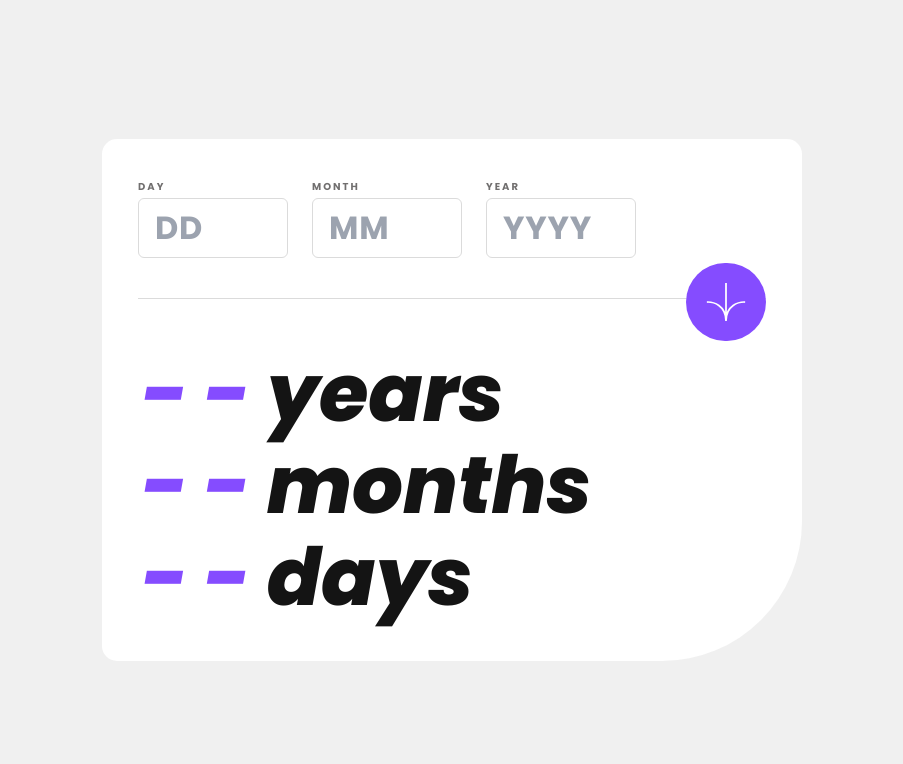
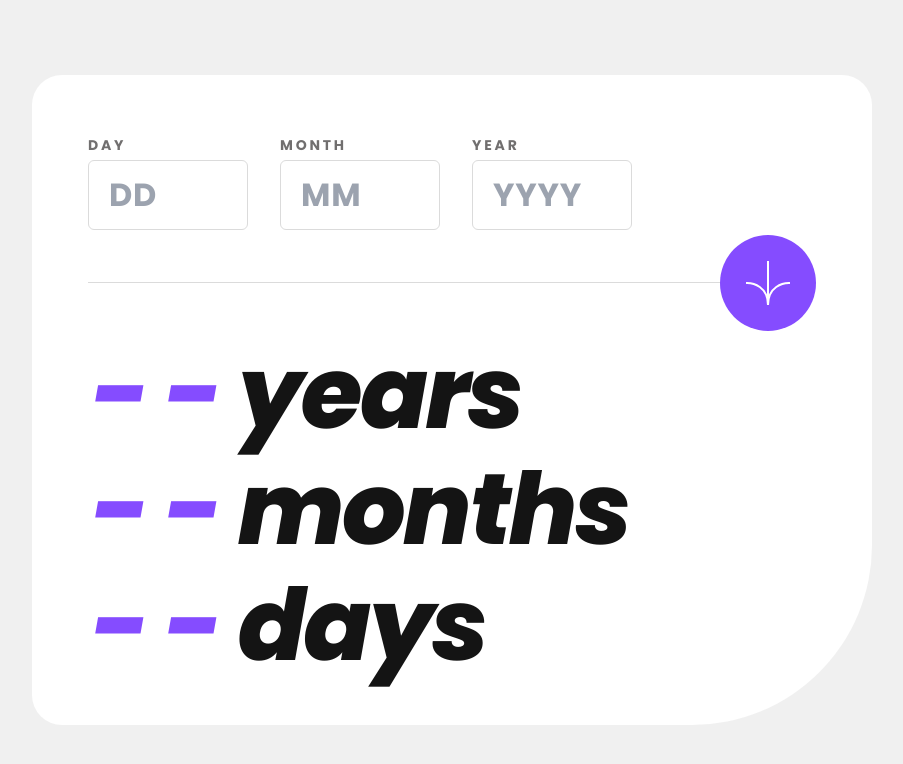
Before and after one commit to ippotheboxer/age-calculator-app, a React (Vite) app: page / in a window 1280 px wide. Shown: the top 764 px of the page, without its empty margins (188-1091 px from the left). Built offline with nearby package versions, Linux system fonts and the light colour scheme.

Commit message:
Make desktop size bigger

```diff
--- a/src/components/BirthForm.tsx
+++ b/src/components/BirthForm.tsx
@@ -79,8 +79,8 @@ const BirthForm: React.FC<BirthdateFormProps> = ({ onSubmit }) => {
 
   return (
     <form onSubmit={(e) => handleSubmit(e)}>
-        <div className='flex flex-row pb-6 pr-16 mb-4 pt-1'>
-            <div className='flex flex-col pr-6'>
+        <div className='flex flex-row pb-9 pr-16 mb-4 pt-1'>
+            <div className='flex flex-col md:pr-8 pr-4'>
                 <label className={`labelText ${
                   errors.day && 'text-lightRed'}`}
                 htmlFor='day'>Day</label>
@@ -96,7 +96,7 @@ const BirthForm: React.FC<BirthdateFormProps> = ({ onSubmit }) => {
                 {errors.day && <p className="poppins-regular-italic text-lightRed text-xs mt-1">{errors.day}</p>}
             </div>
 
-            <div className='flex flex-col pr-6'>
+            <div className='flex flex-col md:pr-8 pr-4'>
                 <label className={`labelText ${
                   errors.month && 'text-lightRed'}`}
                 htmlFor='month'>Month</label>
@@ -112,7 +112,7 @@ const BirthForm: React.FC<BirthdateFormProps> = ({ onSubmit }) => {
                 {errors.month && <p className="poppins-regular-italic text-lightRed text-xs mt-1">{errors.month}</p>}
             </div>
 
-            <div className='flex flex-col pr-6'>
+            <div className='flex flex-col md:pr-6'>
                 <label className={`labelText ${
                   errors.year && 'text-lightRed'}`}
                 htmlFor='year'>Year</label>
@@ -129,10 +129,10 @@ const BirthForm: React.FC<BirthdateFormProps> = ({ onSubmit }) => {
             </div>
 
         </div>
-        <div className='flex items-center justify-center lg:self-end lg:justify-end border-t border-t-lightGrey'>
+        <div className='flex items-center justify-center md:self-end md:justify-end border-t border-t-lightGrey'>
             <button
             type='submit'
-            className='bg-purple rounded-full lg:p-5 p-3 hover:bg-offBlack lg:-mt-9 -mt-5 w-12 lg:w-20'>
+            className='flex justify-center items-center bg-purple rounded-full md:p-5 p-3 hover:bg-offBlack md:-mt-12 -mt-5 w-12 md:w-24 md:h-24'>
                 <img src={ArrowSubmit} alt="arrow" />
             </button>
         </div>
--- a/src/components/CalculatedAge.tsx
+++ b/src/components/CalculatedAge.tsx
@@ -29,9 +29,9 @@ const CalculatedAge: React.FC<AgeDisplayProps> = ({ birthdate }) => {
 
   return (
     <div className='flex flex-col pt-3 pl-1'>
-        <p className='ageText lg:pb-3'><span className='text-purple'>{years}</span> years</p>
-        <p className='ageText lg:pb-3'><span className='text-purple'>{months}</span> months</p>
-        <p className='ageText lg:pb-2'><span className='text-purple'>{days}</span> days</p>
+        <p className='ageText md:pb-4'><span className='text-purple'>{years}</span> years</p>
+        <p className='ageText md:pb-4'><span className='text-purple'>{months}</span> months</p>
+        <p className='ageText md:pb-2'><span className='text-purple'>{days}</span> days</p>
     </div>
   )
 }
--- a/src/components/MainContainer.tsx
+++ b/src/components/MainContainer.tsx
@@ -11,7 +11,7 @@ const MainContainer: React.FC = () => {
     setBirthdate(date); // Update the shared state
   };
   return (
-    <div className='flex flex-col bg-white p-9 mainContainer'>
+    <div className='flex flex-col bg-white md:p-14 p-10 mainContainer'>
         <BirthForm onSubmit={handleBirthdateSubmit}/>
         <CalculatedAge birthdate={birthdate}/>
     </div>
--- a/src/index.css
+++ b/src/index.css
@@ -7,9 +7,10 @@
     min-height: 100vh;
   }
   .mainContainer {
-    width: 700px;
-    border-radius: 15px;
-    border-bottom-right-radius: 140px;
+    width: 840px;
+    height: 650px;
+    border-radius: 30px;
+    border-bottom-right-radius: 180px;
   }
   .poppins-regular-italic {
     font-family: "Poppins", serif;
@@ -28,13 +29,13 @@
   }
   .labelText {
     @apply poppins-bold uppercase text-smokeyGrey pb-1;
-    font-size: 10px;
+    font-size: 14px;
     letter-spacing: 0.2em
   }
   .inputDesign {
-    @apply border rounded-md border-lightGrey text-offBlack p-2 lg:pl-4 pl-2 tracking-wide poppins-bold text-sm lg:text-xl;
-    width: 150px;
-    height: 60px;
+    @apply border rounded-md border-lightGrey text-offBlack p-2 pl-2 md:pl-5 tracking-wide poppins-bold text-sm lg:text-xl;
+    width: 160px;
+    height: 70px;
     font-size: 32px;
   }
   .inputDesign:focus-visible {
@@ -42,20 +43,30 @@
     background-color: white;
   }
   .ageText {
-    @apply poppins-extrabold-italic text-offBlack lg:text-6xl;
-    font-size: 80px;
+    @apply poppins-extrabold-italic text-offBlack md:text-6xl tracking-tight;
+    font-size: 100px;
   }
   @media (max-width: 600px) {
     .inputDesign {
       width: 80px;
+      height: 60px;
       font-size: 20px;
     }
     .mainContainer {
-      width: 360px;
+      width: 370px;
+      height: 500px;
       border-bottom-right-radius: 100px;
     }
     .ageText {
       font-size: 50px;
     }
+  } @media (min-width: 601px) and (max-width: 800px) {
+    .mainContainer {
+      width: 580px;
+      height: 700px;
+    }
+    .ageText {
+      font-size: 80px;
+    }
   }
 }
```
